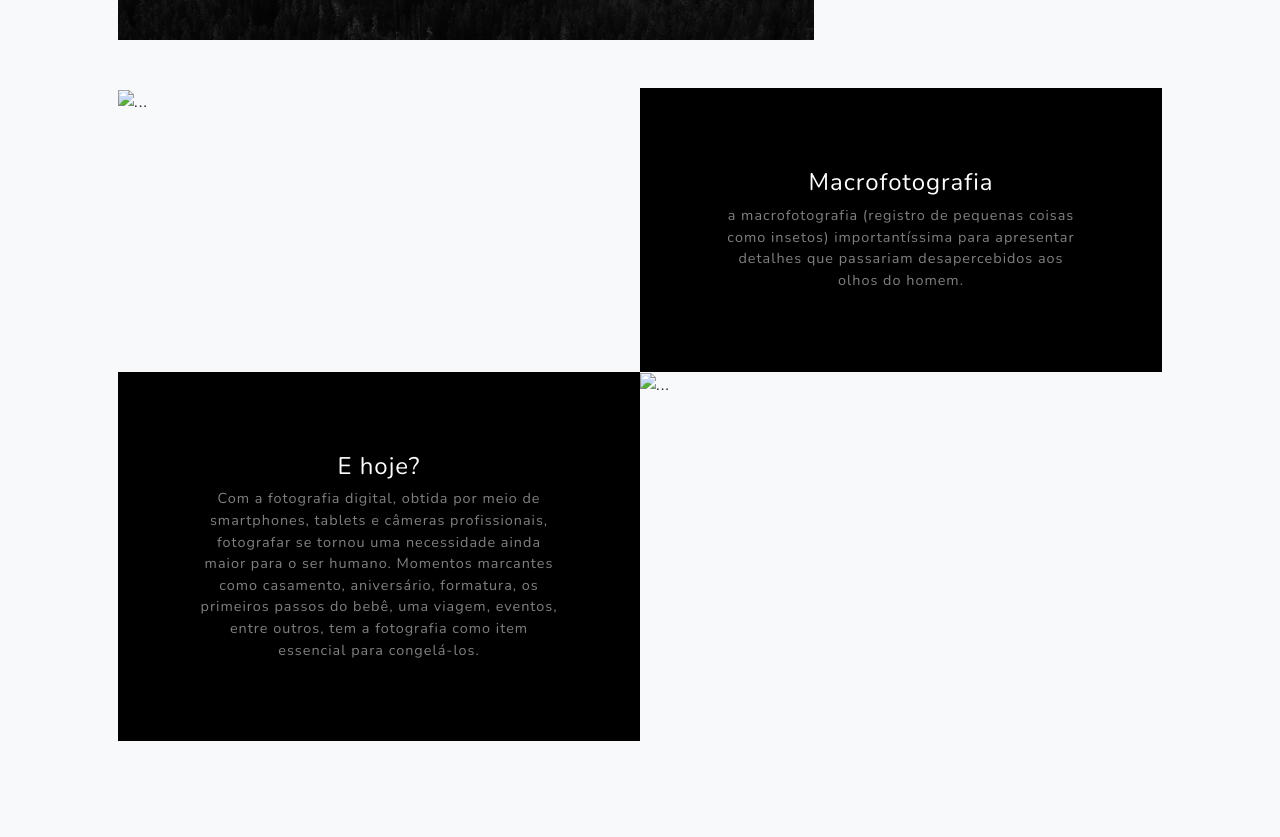
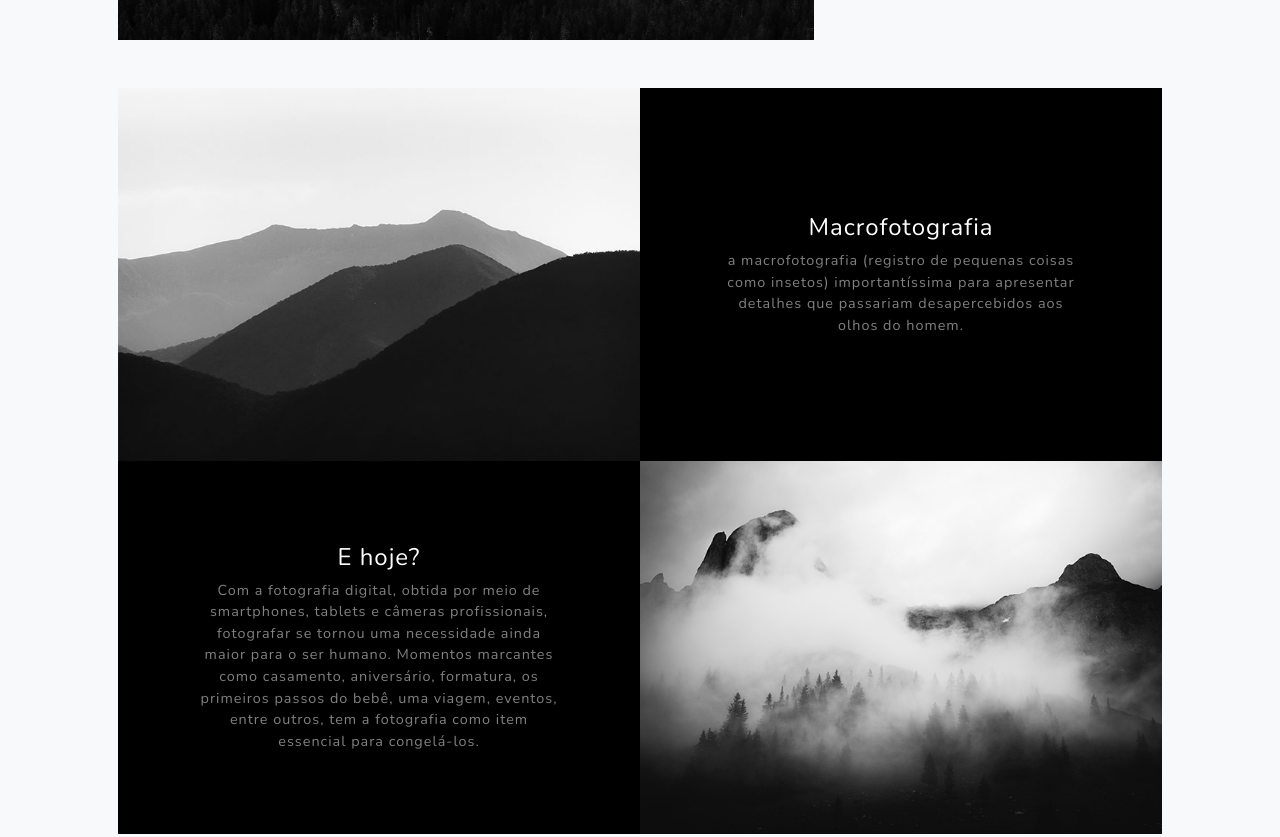
Before and after one commit to casouzz/casouzz, a plain HTML site: page fotografia.html in a window 1280 px wide. Shown: the part 2024-2861 px from the top of the page. Drawn offline with nearby package versions, Linux system fonts and the light colour scheme; files that its build step writes are made by us from their sources; files whose address does not match are found by name.

Commit message:
Update fotografia.html

```diff
--- a/fotografia.html
+++ b/fotografia.html
@@ -6,14 +6,14 @@
         <meta name="description" content="" />
         <meta name="author" content="" />
         <title>Fotografia</title>
-        <link rel="icon" type="image/x-icon" href="assets/favicon.ico" />
+        <link rel="icon" type="x-icon" href="assets/favicon.ico" />
         <!-- Font Awesome icons (free version)-->
         <script src="https://use.fontawesome.com/releases/v6.3.0/js/all.js" crossorigin="anonymous"></script>
         <!-- Google fonts-->
         <link href="https://fonts.googleapis.com/css?family=Varela+Round" rel="stylesheet" />
         <link href="https://fonts.googleapis.com/css?family=Nunito:200,200i,300,300i,400,400i,600,600i,700,700i,800,800i,900,900i" rel="stylesheet" />
         <!-- Core theme CSS (includes Bootstrap)-->
-        <link href="css/styles.css" rel="stylesheet" />
+        <link href="styles.css" rel="stylesheet" />
     </head>
     <body id="page-top">
         <!-- Navigation-->
@@ -76,7 +76,7 @@
                 </div>
                 <!-- Project One Row-->
                 <div class="row gx-0 mb-5 mb-lg-0 justify-content-center">
-                    <div class="col-lg-6"><img class="img-fluid" src="assets/img/demo-image-01.jpg" alt="..." /></div>
+                    <div class="col-lg-6"><img class="img-fluid" src="demo-image-01.jpg" alt="..." /></div>
                     <div class="col-lg-6">
                         <div class="bg-black text-center h-100 project">
                             <div class="d-flex h-100">
@@ -90,7 +90,7 @@
                 </div>
                 <!-- Project Two Row-->
                 <div class="row gx-0 justify-content-center">
-                    <div class="col-lg-6"><img class="img-fluid" src="assets/img/demo-image-02.jpg" alt="..." /></div>
+                    <div class="col-lg-6"><img class="img-fluid" src="demo-image-02.jpg" alt="..." /></div>
                     <div class="col-lg-6 order-lg-first">
                         <div class="bg-black text-center h-100 project">
                             <div class="d-flex h-100">
```
